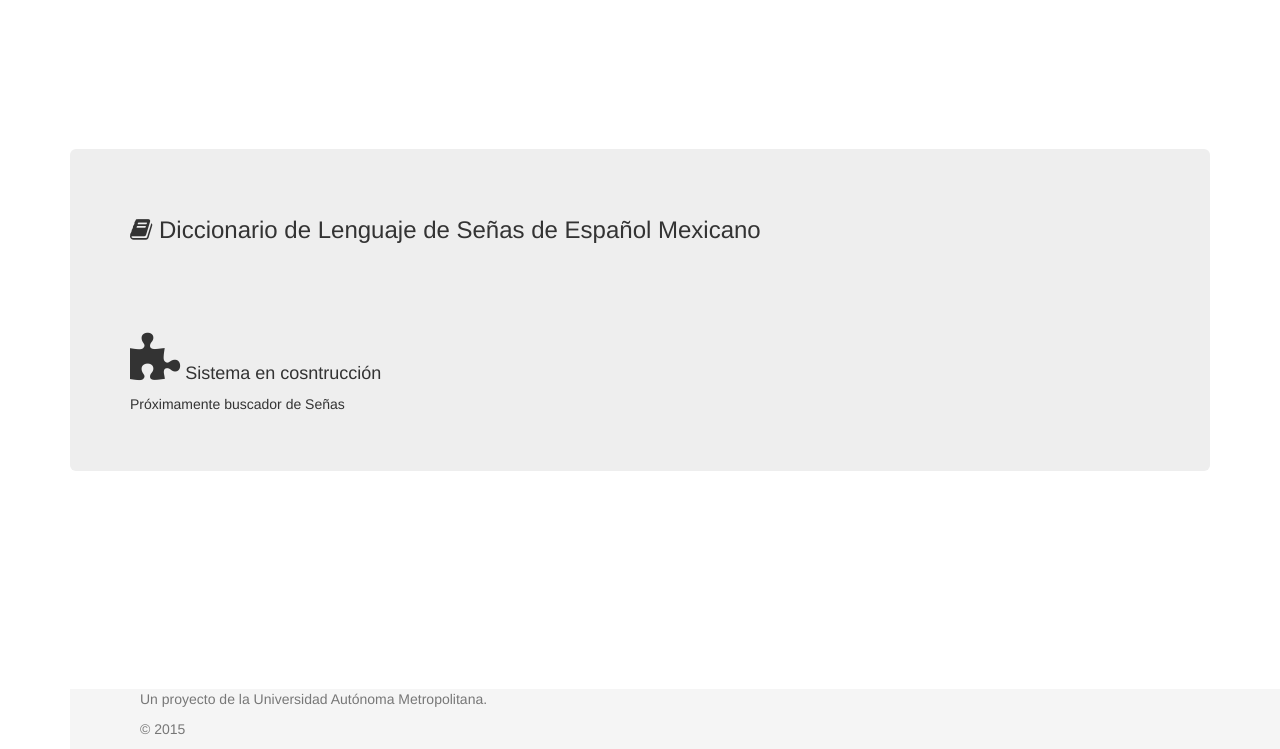
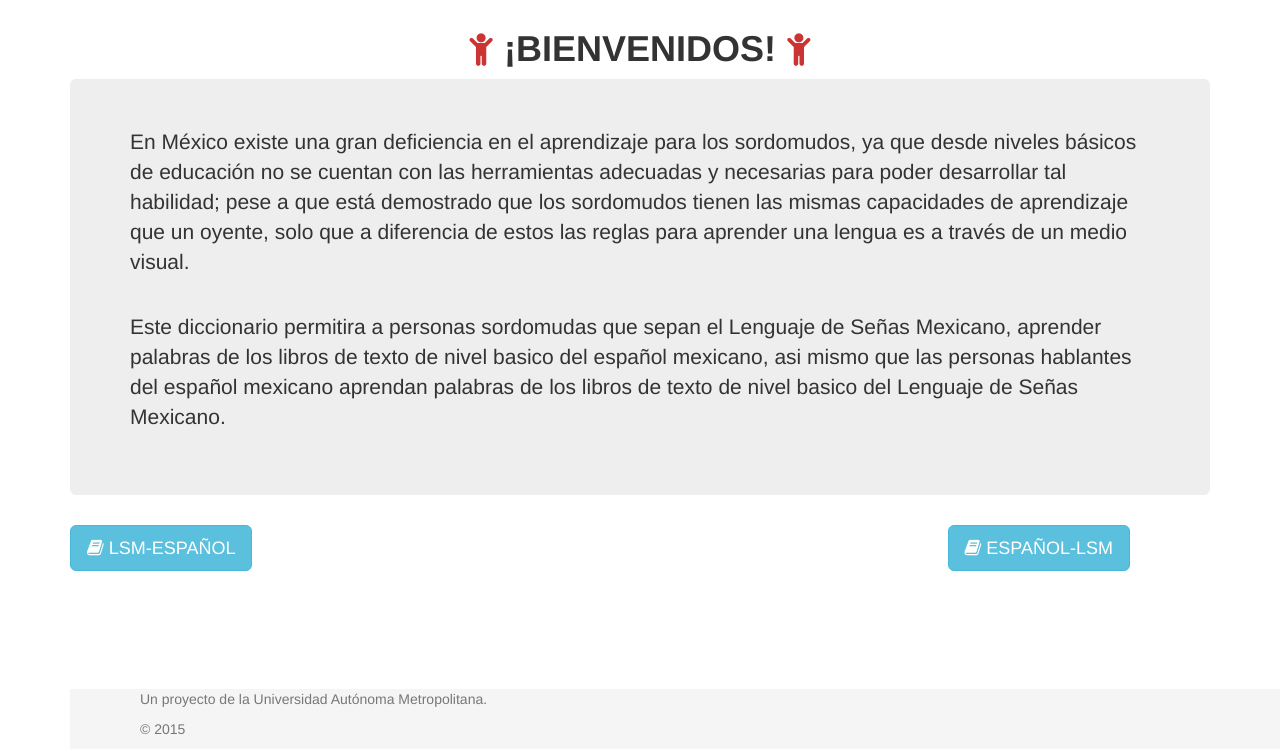
Before and after one commit to diccionariolsm/ProyectoDiccionario, a CodeIgniter app: page /database/ in a window 1280 px wide; the page is wider, and only the part inside the window is pictured. Shown: the part 51-800 px from the top of that part. Run offline with CodeIgniter, Linux system fonts and the light colour scheme; some libraries are stand-ins or nearby versions.

Commit message:
es mi primer commit

```diff
--- a/application/controllers/Administracion.php
+++ b/application/controllers/Administracion.php
@@ -3,7 +3,7 @@
 
 class Administracion extends DSLM_Controller{
 
-
+	/*controlador de la vista del robot , solo se manda a llamar la vista*/
 	public function __construct(){
 		parent::__construct();
 	}
@@ -13,7 +13,7 @@
 			'head' => $this->load->view('system/head',NULL,TRUE),
 			'header' => '',
 			'navbar' => $this->load->view('system/navbar',NULL,TRUE),
-			'content' => $this->load->view('administracion/panel',NULL,TRUE),
+			'content' => $this->load->view('administracion/robot',NULL,TRUE),
 			'footer' => $this->load->view('system/footer',NULL,TRUE)
 		);
 		$this->load->view('system/layout',$data);
--- a/application/controllers/Diccionario.php
+++ b/application/controllers/Diccionario.php
@@ -3,6 +3,7 @@
 
 class Diccionario extends DSLM_Controller{
 
+	/*controlador para la vista principal de bienvenida, solo manda a llamar la vista panel*/
 
 	public function __construct(){
 		parent::__construct();
@@ -13,7 +14,8 @@
 			'head' => $this->load->view('system/head',NULL,TRUE),
 			'header' => '',
 			'navbar' => $this->load->view('system/navbar',NULL,TRUE),
-			'content' => $this->load->view('home/content',NULL,TRUE),
+			//'content' => $this->load->view('home/content',NULL,TRUE),
+			'content' => $this->load->view('administracion/panel',NULL,TRUE),
 			'footer' => $this->load->view('system/footer',NULL,TRUE)
 		);
 		$this->load->view('system/layout',$data);
--- a/application/models/User.php
+++ b/application/models/User.php
@@ -22,7 +22,7 @@
 	public function is_register($user){
 		extract($user);
 		$this->db->select('*');
-		$this->db->from('user');
+		$this->db->from('diccionario');
 		$this->db->where('username', $username);
 		$this->db->where('password', $password);
 		$query = $this->db->get();
--- a/application/views/administracion/panel.php
+++ b/application/views/administracion/panel.php
@@ -1,6 +1,46 @@
-  <div style="margin-top:200px; width:30px;"></div>
-  <div class="jumbotron">
-    <h3><i class="fa fa-gear"></i> Bien venido al panel de administración</h3>
-    <div style="height:70px;"></div>
-	<h4><i class="fa fa-puzzle-piece fa-3x"></i> Sistema en construcción</h4>
+  <div style="margin-top:80px; width:30px;"></div>
+
+
+	<FONT color="#CC3333">
+		<h1 align="center">
+			<i class="fa fa-child "></i>
+	</FONT>
+		<B>¡BIENVENIDOS!</B>
+	<FONT color="#CC3333">
+		<i class="fa fa-child "></i>
+	</FONT>
+		</h1>
+  		<div class="jumbotron">
+
+	    <p>
+				En México existe una gran deficiencia en el aprendizaje para los sordomudos, ya que desde niveles básicos de educación no se cuentan con las herramientas adecuadas y necesarias  para poder desarrollar tal habilidad; pese a que está demostrado que los sordomudos tienen las mismas capacidades de aprendizaje que un oyente, solo que a diferencia de estos las reglas para aprender una lengua es a través de un medio visual.
+		</p></br>
+		<p>
+				Este diccionario permitira a personas sordomudas que sepan el Lenguaje de Señas Mexicano, aprender palabras de los libros de texto de nivel basico del español mexicano, asi mismo que las personas hablantes del español mexicano aprendan palabras de los libros de texto de nivel basico del Lenguaje de Señas Mexicano.
+		</p>
+
+
   </div>
+
+
+ <div class="row">
+  <div class="col-xs-12 col-sm-6 col-md-9">
+  	<div class="btn-group open">
+		 <div class="input-group">
+		 	<a>
+  				<span class="btn btn-info btn-lg" href="#" role="button"><i class="fa fa-book" aria-hidden="true"></i>    LSM-ESPAÑOL</span>
+  			</a>
+		 </div>
+	</div>
+  </div>
+
+  <div class="col-xs-6 col-md-2">
+  	<div class="btn-group open">
+		 <div class="input-group">
+		 	<a>
+  				<span class="btn btn-info btn-lg" href="#" role="button"><i class="fa fa-book" aria-hidden="true"></i>    ESPAÑOL-LSM</span>
+  			</a>
+		 </div>
+ 	</div>
+  </div>
+</div>
```
Also changed, not shown: application/views/administracion/robot.php (added, +45 -0 lines), application/views/login/form.php (+24 -9 lines).
